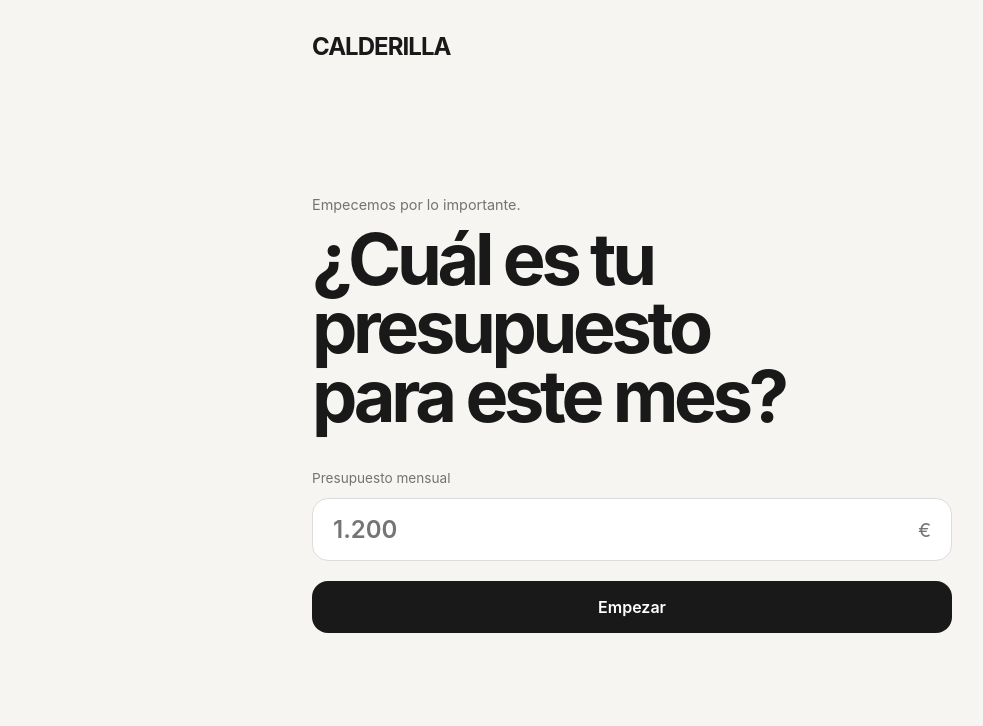
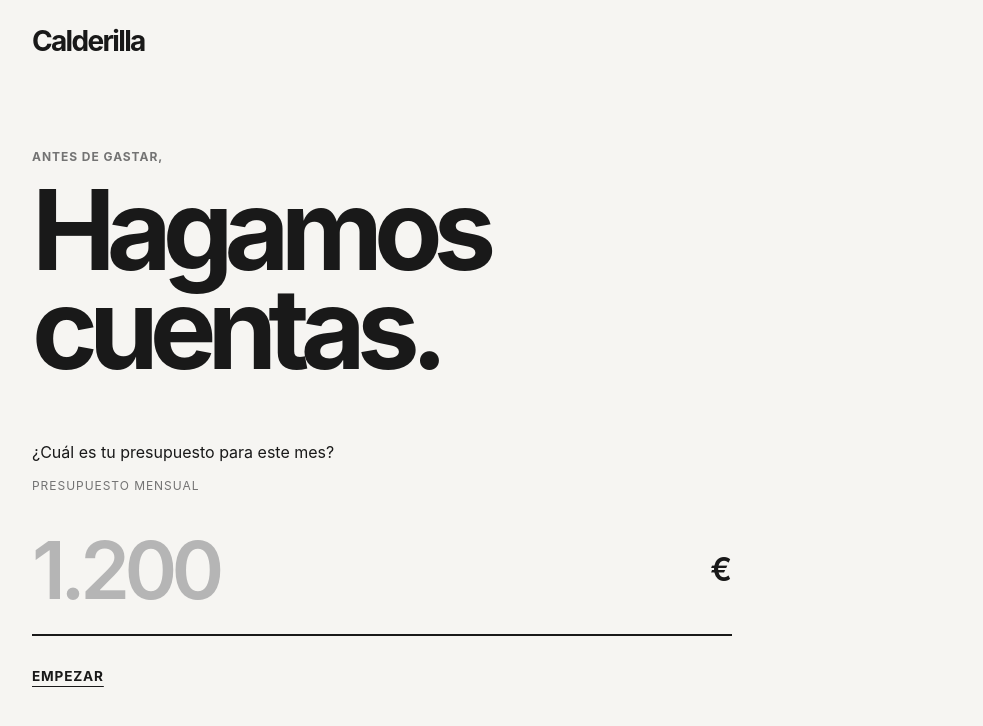
Before and after one commit to Mari2navarro/calderilla, a React (Vite) app: page / in a window 1280 px wide. Shown: the top 726 px of the page, without its empty margins (8-991 px from the left). Built offline with nearby package versions, Linux system fonts and the light colour scheme.

Commit message:
style: redesing calderilla interface

```diff
--- a/src/App.css
+++ b/src/App.css
@@ -1,156 +1,159 @@
 .app {
-  width: min(100% - 32px, 1120px);
-  margin: 0 auto;
-  padding: 24px 0 48px;
+  max-width: 1200px;
 }
 
 .app-header {
-  display: flex;
-  align-items: flex-start;
-  justify-content: space-between;
-  gap: 24px;
-  padding: 16px 0 40px;
+  padding: 24px 0 64px;
+  border-bottom: 1px solid #191919;
 }
 
 .app-header__brand {
-  margin: 0;
-  font-size: 1.5rem;
-  font-weight: 700;
-  letter-spacing: -0.04em;
-  text-transform: uppercase;
-}
-
-.app-header__tagline {
-  margin: 4px 0 0;
-  color: #737373;
-  font-size: 0.875rem;
-}
-
-.app-header__month {
-  margin: 0;
-  color: #737373;
-  font-size: 0.875rem;
-}
-
-.dashboard {
-  padding-top: 16px;
-}
-
-.dashboard p {
-  margin: 0;
-}
-
-.dashboard__intro {
-  margin-bottom: 32px;
-}
-
-.dashboard__intro p {
-  margin: 0 0 8px;
-  color: #737373;
-  font-size: 0.95rem;
-}
-
-.dashboard__intro h1 {
-  margin: 0;
-  max-width: 600px;
-  font-size: clamp(2rem, 8vw, 3.5rem);
-  line-height: 1;
+  font-size: 1.75rem;
   letter-spacing: -0.06em;
 }
 
-.balance-card {
-  padding: 28px;
-  border-radius: 24px;
-  background: #191919;
-  color: #ffffff;
+.app-header__brand span {
+  font-weight: 400;
 }
 
-.balance-card__label {
-  margin: 0 0 24px;
-  font-size: 0.85rem;
-  text-transform: uppercase;
-  letter-spacing: 0.08em;
-  opacity: 0.65;
-}
-
-.balance-card__amount {
-  margin: 0;
-  font-size: clamp(2.8rem, 12vw, 5rem);
-  line-height: 1;
-  font-weight: 600;
-  letter-spacing: -0.06em;
-}
-
-.balance-card__period {
-  margin: 16px 0 0;
-  color: #b8b8b8;
-  font-size: 0.9rem;
-}
-.summary {
-  display: grid;
-  grid-template-columns: 1fr;
-  gap: 16px;
-  margin-top: 16px;
-}
-
-.summary-card {
-  padding: 24px;
-  border-radius: 24px;
-  background: #ffffff;
-}
-
-.summary-card__label {
-  margin: 0 0 20px;
+.app-header__meta {
+  display: flex;
+  gap: 24px;
   color: #737373;
   font-size: 0.8rem;
   text-transform: uppercase;
   letter-spacing: 0.08em;
 }
 
+.app-header__meta p {
+  margin: 0;
+}
+
+.dashboard__intro {
+  margin: 72px 0 64px;
+}
+
+.dashboard__intro p {
+  margin-bottom: 16px;
+}
+
+.dashboard__intro h1 {
+  max-width: 800px;
+  font-size: clamp(3.5rem, 9vw, 7rem);
+  line-height: 0.88;
+  letter-spacing: -0.08em;
+}
+
+.balance {
+  padding: 32px 0;
+  border-top: 1px solid #191919;
+  border-bottom: 1px solid #191919;
+}
+
+.balance__header,
+.balance__footer {
+  display: flex;
+  justify-content: space-between;
+  align-items: center;
+}
+
+.balance__header p,
+.balance__footer p {
+  margin: 0;
+  font-size: 0.75rem;
+  text-transform: uppercase;
+  letter-spacing: 0.08em;
+}
+
+.balance__header p {
+  font-weight: 700;
+}
+
+.balance__header span {
+  font-size: 1.5rem;
+  font-weight: 700;
+}
+
+.balance__amount {
+  margin: 32px 0;
+  font-size: clamp(4rem, 15vw, 10rem);
+  line-height: 0.8;
+  font-weight: 600;
+  letter-spacing: -0.09em;
+}
+
+.balance__footer {
+  color: #737373;
+}
+.summary {
+  display: grid;
+  grid-template-columns: 1fr;
+  margin-top: 64px;
+  border-bottom: 1px solid #191919;
+}
+
+.summary-card {
+  padding: 32px 0;
+  border-top: 1px solid #191919;
+  background: transparent;
+  border-radius: 0;
+}
+
+.summary-card__label {
+  margin: 0 0 24px;
+  color: #737373;
+  font-size: 0.75rem;
+  text-transform: uppercase;
+  letter-spacing: 0.08em;
+}
+
 .summary-card__amount {
   margin: 0;
-  font-size: 2rem;
+  font-size: clamp(3rem, 10vw, 6rem);
+  line-height: 0.85;
   font-weight: 600;
-  letter-spacing: -0.04em;
+  letter-spacing: -0.08em;
 }
 
 .summary-card__status {
-  margin: 0;
-  font-size: 1.2rem;
+  margin: 0 0 12px;
+  font-size: 1.5rem;
   font-weight: 600;
 }
 
 .summary-card__message {
-  margin: 8px 0 0;
+  max-width: 320px;
+  margin: 0;
   color: #737373;
-  font-size: 0.9rem;
-  line-height: 1.4;
+  line-height: 1.5;
 }
 
 .expenses {
-  margin-top: 48px;
+  margin-top: 64px;
 }
 
 .expenses__header {
   display: flex;
-  align-items: flex-end;
   justify-content: space-between;
-  gap: 16px;
-  margin-bottom: 20px;
+  align-items: end;
+  gap: 24px;
+  padding-bottom: 24px;
+  border-bottom: 1px solid #191919;
 }
 
 .expenses__eyebrow {
-  margin: 0 0 6px;
+  margin: 0 0 8px;
   color: #737373;
-  font-size: 0.8rem;
+  font-size: 0.75rem;
   text-transform: uppercase;
   letter-spacing: 0.08em;
 }
 
 .expenses__header h2 {
   margin: 0;
-  font-size: 1.5rem;
-  letter-spacing: -0.04em;
+  font-size: 2rem;
+  line-height: 1;
+  letter-spacing: -0.05em;
 }
 
 .expenses__link {
@@ -158,100 +161,111 @@
   border: 0;
   background: transparent;
   color: #191919;
-  font-size: 0.85rem;
+  font-size: 0.8rem;
+  text-transform: uppercase;
+  letter-spacing: 0.06em;
   text-decoration: underline;
+  text-underline-offset: 4px;
 }
 
 .expenses__list {
-  overflow: hidden;
-  border-radius: 24px;
-  background: #ffffff;
+  border-bottom: 1px solid #191919;
 }
 
 .expense {
   display: flex;
+  justify-content: space-between;
   align-items: center;
-  justify-content: space-between;
-  gap: 16px;
-  padding: 20px 24px;
+  gap: 24px;
+  padding: 24px 0;
+  border-bottom: 1px solid #dcdcdc;
 }
 
-.expense + .expense {
-  border-top: 1px solid #eeeeee;
+.expense:last-child {
+  border-bottom: 0;
 }
 
 .expense__name {
-  margin: 0;
+  margin: 0 0 6px;
   font-weight: 600;
 }
 
 .expense__category {
-  margin: 5px 0 0;
+  margin: 0;
   color: #737373;
-  font-size: 0.85rem;
+  font-size: 0.8rem;
 }
 
 .expense__amount {
+  flex-shrink: 0;
   margin: 0;
+  font-size: 1rem;
   font-weight: 600;
-  white-space: nowrap;
 }
+
+/* =========================
+   BUDGET SETUP
+   ========================= */
 
 .budget-setup {
   min-height: 100vh;
-  width: min(100% - 32px, 640px);
+  width: min(100% - 32px, 1200px);
   margin: 0 auto;
-  padding: 32px 0;
+  padding: 24px 0;
   display: flex;
   flex-direction: column;
 }
 
 .budget-setup__brand {
   margin: 0;
-  font-size: 1.5rem;
+  font-size: 1.75rem;
   font-weight: 700;
-  letter-spacing: -0.04em;
-  text-transform: uppercase;
+  letter-spacing: -0.06em;
 }
 
 .budget-setup__content {
+  width: 100%;
+  max-width: 900px;
   margin: auto 0;
   padding: 64px 0;
 }
 
 .budget-setup__eyebrow {
-  margin: 0 0 12px;
+  margin: 0 0 16px;
   color: #737373;
-  font-size: 0.9rem;
+  font-size: 0.75rem;
+  font-weight: 700;
+  text-transform: uppercase;
+  letter-spacing: 0.08em;
 }
 
 .budget-setup h1 {
-  max-width: 550px;
-  margin: 0 0 40px;
-  font-size: clamp(2.5rem, 10vw, 4.5rem);
-  line-height: 0.95;
-  letter-spacing: -0.06em;
+  max-width: 850px;
+  margin: 0 0 64px;
+  font-size: clamp(3.5rem, 9vw, 7rem);
+  line-height: 0.88;
+  letter-spacing: -0.08em;
 }
 
 .budget-form {
-  display: flex;
-  flex-direction: column;
-  gap: 12px;
+  max-width: 700px;
 }
 
 .budget-form label {
+  display: block;
+  margin-bottom: 12px;
   color: #737373;
-  font-size: 0.85rem;
+  font-size: 0.75rem;
+  text-transform: uppercase;
+  letter-spacing: 0.08em;
 }
 
 .budget-form__input {
   display: flex;
   align-items: center;
-  gap: 8px;
-  padding: 16px 20px;
-  border: 1px solid #dcdcdc;
-  border-radius: 16px;
-  background: #ffffff;
+  gap: 12px;
+  padding: 16px 0;
+  border-bottom: 2px solid #191919;
 }
 
 .budget-form__input input {
@@ -261,21 +275,31 @@
   border: 0;
   outline: 0;
   background: transparent;
-  font-size: 1.5rem;
+  color: #191919;
+  font-size: clamp(2.5rem, 8vw, 5rem);
+  font-weight: 600;
+  letter-spacing: -0.07em;
+}
+
+.budget-form__input input::placeholder {
+  color: #b5b5b5;
+}
+
+.budget-form__input span {
+  font-size: 2rem;
   font-weight: 600;
 }
 
-.budget-form__input span {
-  color: #737373;
-  font-size: 1.2rem;
+.budget-form button {
+  margin-top: 32px;
+  padding: 0;
+  border: 0;
+  background: transparent;
+  color: #191919;
+  font-size: 0.85rem;
+  font-weight: 700;
+  text-transform: uppercase;
+  letter-spacing: 0.06em;
+  text-decoration: underline;
+  text-underline-offset: 5px;
 }
-
-.budget-form button {
-  margin-top: 8px;
-  padding: 16px 24px;
-  border: 0;
-  border-radius: 16px;
-  background: #191919;
-  color: #ffffff;
-  font-weight: 600;
-}
--- a/src/App.jsx
+++ b/src/App.jsx
@@ -16,27 +16,37 @@ const [monthlyBudget, setMonthlyBudget] = useState(null);
 
   return (
     <main className="app">
-      <header className="app-header">
-        <div>
-          <p className="app-header__brand">Calderilla</p>
-          <p className="app-header__tagline">Cada céntimo cuenta.</p>
-        </div>
+     <header className="app-header">
+  <p className="app-header__brand">Calderilla<span>.</span></p>
 
-        <p className="app-header__month">Septiembre 2026</p>
-      </header>
+  <div className="app-header__meta">
+    <p>Septiembre 2026</p>
+    <p>01 / 03</p>
+  </div>
+</header>
 
       <section className="dashboard">
       <div className="dashboard__intro">
   <p>Buenos días 👋</p>
-  <h1>Tu dinero, de un vistazo.</h1>
+  <h1>
+  Tu dinero,
+  <br />
+  de un vistazo.
+</h1>
 </div>
 
-<section className="balance-card">
-  <p className="balance-card__label">Disponible</p>
+<section className="balance">
+  <div className="balance__header">
+    <p>Disponible</p>
+    <span>€</span>
+  </div>
 
-  <p className="balance-card__amount">327,50 €</p>
+  <p className="balance__amount">327,50</p>
 
-  <p className="balance-card__period">Septiembre 2026</p>
+  <div className="balance__footer">
+    <p>Septiembre 2026</p>
+    <p>Saldo actual</p>
+  </div>
 </section>
 
 <section className="summary">
--- a/src/components/BudgetSetup.jsx
+++ b/src/components/BudgetSetup.jsx
@@ -8,16 +8,25 @@ function BudgetSetup({ setMonthlyBudget }) {
 
     setMonthlyBudget(Number(budget));
   };
+
   return (
     <main className="budget-setup">
       <p className="budget-setup__brand">Calderilla</p>
 
       <section className="budget-setup__content">
         <p className="budget-setup__eyebrow">
-          Empecemos por lo importante.
+          Antes de gastar,
         </p>
 
-        <h1>¿Cuál es tu presupuesto para este mes?</h1>
+        <h1>
+          Hagamos
+          <br />
+          cuentas.
+        </h1>
+
+        <p className="budget-setup__question">
+          ¿Cuál es tu presupuesto para este mes?
+        </p>
 
         <form className="budget-form" onSubmit={handleSubmit}>
           <label htmlFor="budget">Presupuesto mensual</label>
@@ -34,9 +43,7 @@ function BudgetSetup({ setMonthlyBudget }) {
             <span>€</span>
           </div>
 
-          <button type="submit">
-            Empezar
-          </button>
+          <button type="submit">Empezar</button>
         </form>
       </section>
     </main>
```
Lines whose indentation alone changed are shown as unchanged.
